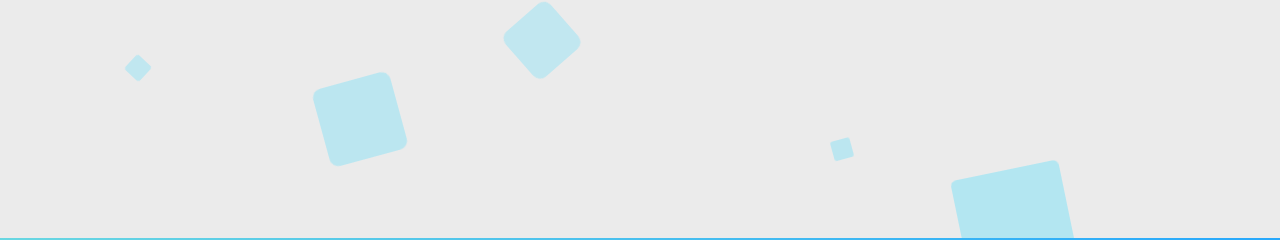
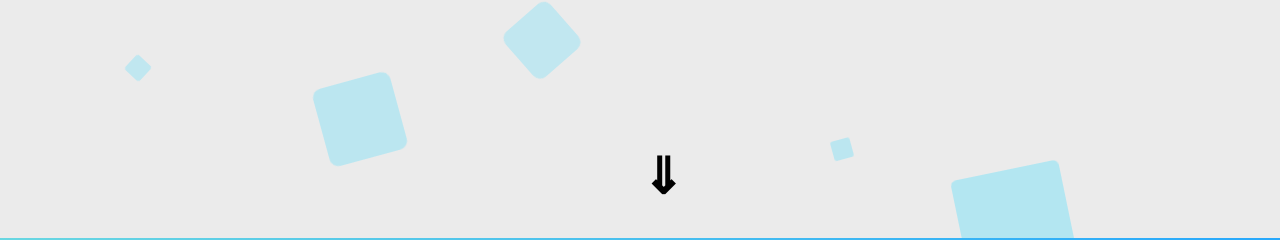
Before and after one commit to mokkun55/Portfolio, a React (Create React App) app: page / in a window 1280 px wide. Shown: the part 562-802 px from the top of the page. Built offline with nearby package versions, Linux system fonts and the light colour scheme; the HTML template or start-up script is replaced by a standard one.

Commit message:
アニメーション実装

```diff
--- a/src/App.js
+++ b/src/App.js
@@ -2,13 +2,11 @@ import "./App.scss";
 import About from "./components/About";
 import Contact from "./components/Contact";
 import Hero from "./components/Hero";
-import Test from "./components/Test";
 import Works from "./components/Works";
 
 function App() {
   return (
     <div className="App">
-      {/* <Test /> */}
       <Hero />
       <About />
       <Works />
--- a/src/App.scss
+++ b/src/App.scss
@@ -42,6 +42,13 @@
       // border: 0.1px solid #000;
       box-shadow: 0 0 15px rgba(128, 128, 128, 0.425);
     }
+  }
+
+  .arrow {
+    display: flex;
+    position: absolute;
+    top: calc(100vh - 100px);
+    font-size: 99px;
   }
 }
 
--- a/src/components/About.jsx
+++ b/src/components/About.jsx
@@ -1,8 +1,30 @@
+import { motion } from "framer-motion";
+
 function About() {
   return (
     <div className="about">
       <h1 className="title">&lt;ABOUT ME/&gt;</h1>
-      <div className="profile">
+      <motion.div
+        className="profile"
+        variants={{
+          offscreen: {
+            // 画面外の場合のスタイル
+            y: 100,
+            opacity: 0,
+          },
+          onscreen: {
+            // 画面内の場合のスタイル
+            y: 0,
+            opacity: 1,
+            transition: {
+              duration: 0.5,
+            },
+          },
+        }}
+        initial="offscreen" // 初期表示はoffscreen
+        whileInView="onscreen" // 画面内に入ったらonscreen
+        viewport={{ once: false, amount: 0 }}
+      >
         <h1>Hi! I'm mokkun.</h1>
         <div className="main-prof">
           <p>
@@ -21,8 +43,6 @@ function About() {
               @mokkun55
             </a>
           </p>
-          {/* TODO いらんかもIMG */}
-          {/* <img src="/imgs/about/profIcon.jpg" alt="icon" className="MyIcon" />  */}
         </div>
 
         <div className="skill">
@@ -41,7 +61,7 @@ function About() {
             </li>
           </ul>
         </div>
-      </div>
+      </motion.div>
     </div>
   );
 }
--- a/src/components/Hero.jsx
+++ b/src/components/Hero.jsx
@@ -1,15 +1,37 @@
+import { motion } from "framer-motion";
 import React from "react";
 
 function Hero() {
   return (
     <div className="hero">
-      <div className="profile">
+      <motion.div
+        className="profile"
+        variants={{
+          offscreen: {
+            // 画面外の場合のスタイル
+            y: 100,
+            opacity: 0,
+          },
+          onscreen: {
+            // 画面内の場合のスタイル
+            y: 0,
+            opacity: 1,
+            transition: {
+              duration: 0.5,
+            },
+          },
+        }}
+        initial="offscreen" // 初期表示はoffscreen
+        whileInView="onscreen" // 画面内に入ったらonscreen
+        viewport={{ once: false, amount: 0 }}
+      >
         <img src="/imgs/about/profIcon.jpg" alt="icon" className="MyIcon" />
         <div className="description">
           <h1>mokkun</h1>
           <p>Hello, World!</p>
+          <h1 className="arrow">⇓</h1>
         </div>
-      </div>
+      </motion.div>
       <div class="area">
         <ul class="circles">
           <li></li>
@@ -24,6 +46,7 @@ function Hero() {
           <li></li>
         </ul>
       </div>
+      {/* eslint-disable-next-line */}
       <h1 className="scroll"></h1>
     </div>
   );
--- a/src/components/Test.jsx
+++ /dev/null
@@ -1,16 +0,0 @@
-import { motion } from "framer-motion";
-import React from "react";
-
-function Test() {
-  return (
-    <div>
-      <motion.div
-        initial={{ opacity: 0, scale: 0.5 }}
-        animate={{ opacity: 1, scale: 1 }}
-        transition={{ duration: 0.5 }}
-      ></motion.div>
-    </div>
-  );
-}
-
-export default Test;
```
